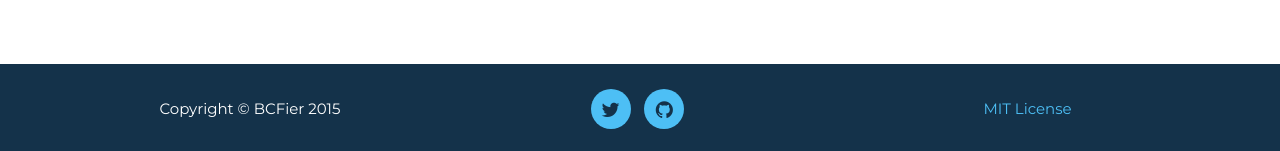
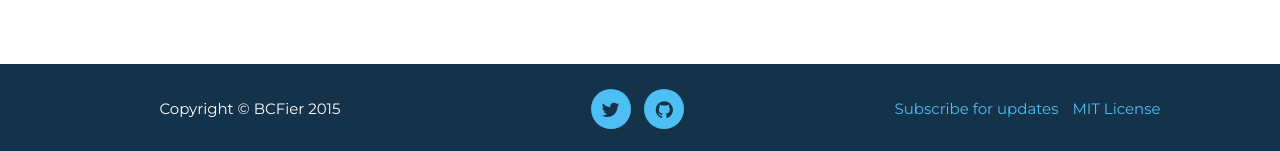
Before and after one commit to teocomi/BCFier, a Jekyll site: the page built from index.html, in a window 1280 px wide and 900 px high, scrolled down 2711 px. Shown: the part 746-897 px from the top of the window. Built offline with Jekyll 4.4.1, drawn with Linux system fonts in a browser that asks for light colours; some web fonts are replaced.

Commit message:
Ädded newsletter subscription link

```diff
--- a/_includes/footer.html
+++ b/_includes/footer.html
@@ -14,8 +14,11 @@
                 </div>
                 <div class="col-md-4">
                     <ul class="list-inline quicklinks">
+                        <li><a href="http://eepurl.com/bssup1">Subscribe for updates</a>
+                        </li>
                         <li><a href="http://opensource.org/licenses/MIT">MIT License</a>
                         </li>
+
                     </ul>
                 </div>
             </div>
--- a/_includes/js.html
+++ b/_includes/js.html
@@ -16,7 +16,7 @@
 <script type="text/javascript">
     $(document).ready(function () {
         GetLatestReleaseInfo();
-    });
+       });
 
     function GetLatestReleaseInfo() {
         $.getJSON("https://api.github.com/repos/teocomi/bcfier/releases").done(function (releases) {
```
Also changed, not shown: 1 other file.
